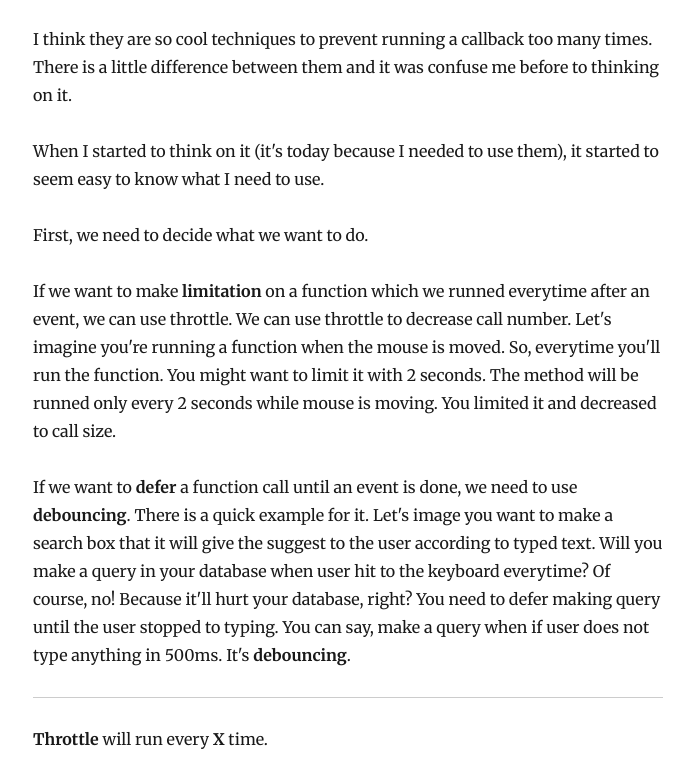
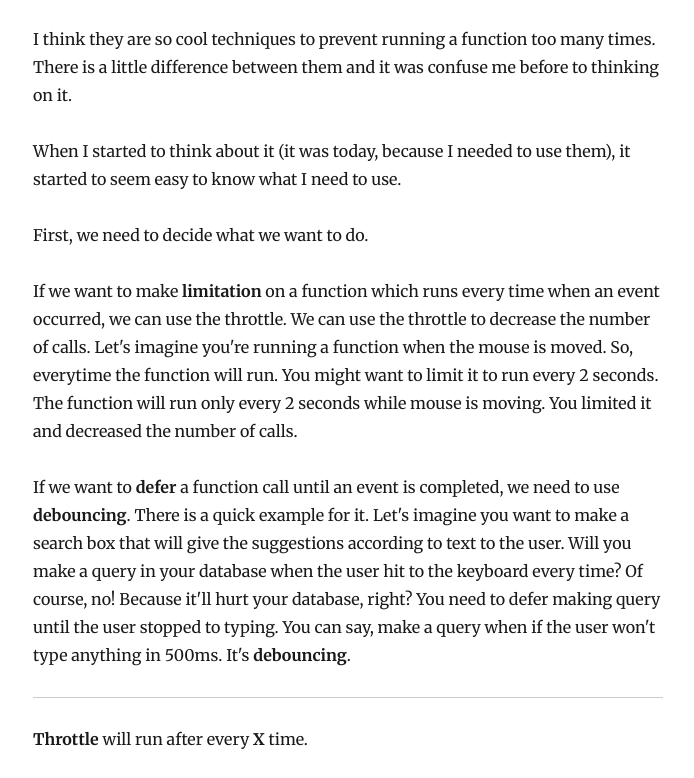
Before and after one commit to selahattinunlu/blog.selahattinunlu.com, a Gatsby site: page /2019-07-17-throttle-and-debounce/ in a window 1280 px wide. Shown: the part 170-948 px from the top of the page, without its empty margins (292-986 px from the left). Built offline with nearby package versions, Linux system fonts and the light colour scheme; Gatsby itself is replaced by a stand-in of ours; some packages are replaced by stand-ins of ours.

Commit message:
fix typos in throttle-and-debounce post

```diff
--- a/content/blog/2019-07-17-throttle-and-debounce/index.md
+++ b/content/blog/2019-07-17-throttle-and-debounce/index.md
@@ -4,33 +4,32 @@ date: "2019-07-17T00:00:00.284Z"
 description: ""
 ---
 
-I think they are so cool techniques to prevent running a callback too many times.
+I think they are so cool techniques to prevent running a function too many times.
 There is a little difference between them and it was confuse me before to thinking on it.
 
-When I started to think on it (it's today because I needed to use them), it started to seem easy to know
+When I started to think about it (it was today, because I needed to use them), it started to seem easy to know
 what I need to use.
 
 First, we need to decide what we want to do.
 
-If we want to make **limitation** on a function which we runned
-everytime after an event, we can use throttle. We can use throttle to decrease call number.
-Let's imagine you're running a function when the mouse is moved. So, everytime you'll run the function.
-You might want to limit it with 2 seconds. The method will be runned only every 2 seconds while mouse is moving.
-You limited it and decreased to call size.
+If we want to make **limitation** on a function which runs every time when an event occurred,
+we can use the throttle. We can use the throttle to decrease the number of calls.
+Let's imagine you're running a function when the mouse is moved. So, everytime the function will run.
+You might want to limit it to run every 2 seconds. The function will run only every 2 seconds while mouse is moving.
+You limited it and decreased the number of calls.
 
-If we want to **defer** a function call until an event is done, we need to use **debouncing**.
-There is a quick example for it. Let's image you want to make a search box that it will give the suggest
-to the user according to typed text. Will you make a query in your database when user hit to the keyboard everytime? Of course, no! Because it'll hurt your database, right? You need to defer making query until the user stopped to typing.
-You can say, make a query when if user does not type anything in 500ms. It's **debouncing**.
+If we want to **defer** a function call until an event is completed, we need to use **debouncing**.
+There is a quick example for it. Let's imagine you want to make a search box that will give the suggestions according to text to the user. Will you make a query in your database when the user hit to the keyboard every time? Of course, no! Because it'll hurt your database, right? You need to defer making query until the user stopped to typing.
+You can say, make a query when if the user won't type anything in  500ms. It's **debouncing**.
 
 ---
 
-**Throttle** will run every **X** time.
+**Throttle** will run after every **X** time.
 
 **Debounce** will run only once when an event is done.
 
 ---
 
-There is also great demo to fully demostrate how they work.
+There is also a great demo to fully demonstrate how they work.
 
 You can check it out: <a href="http://demo.nimius.net/debounce_throttle" target="_blank">Throttle - Debounce Demo</a>
```
